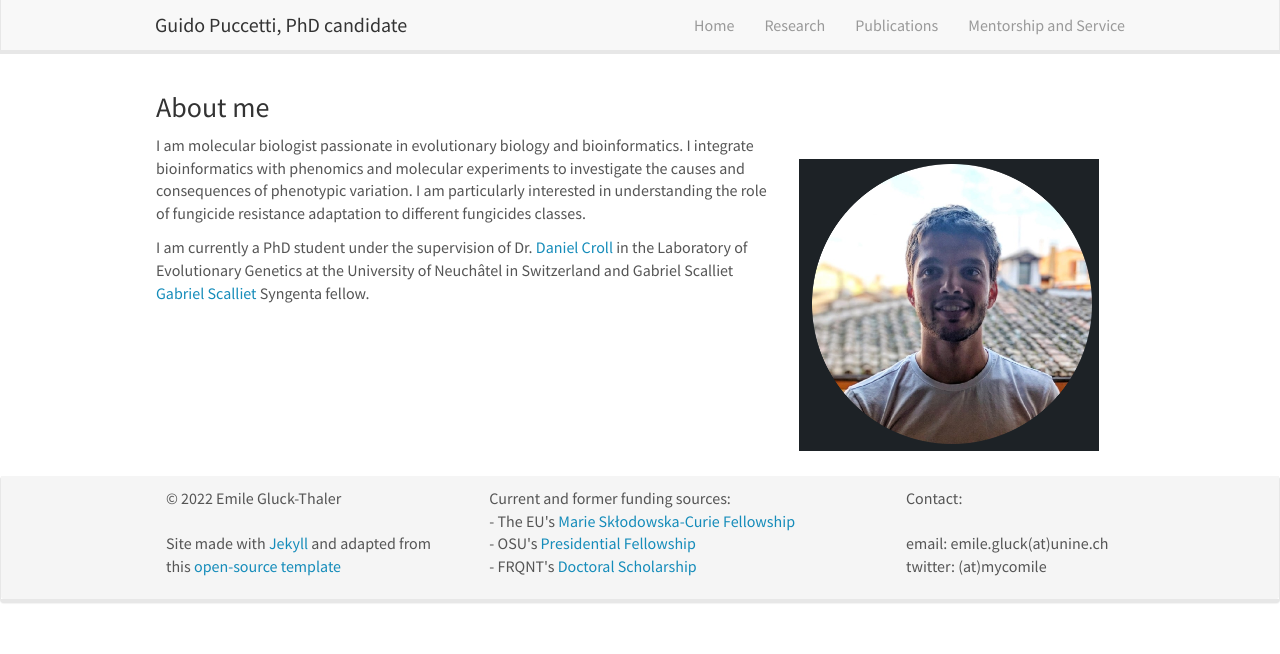
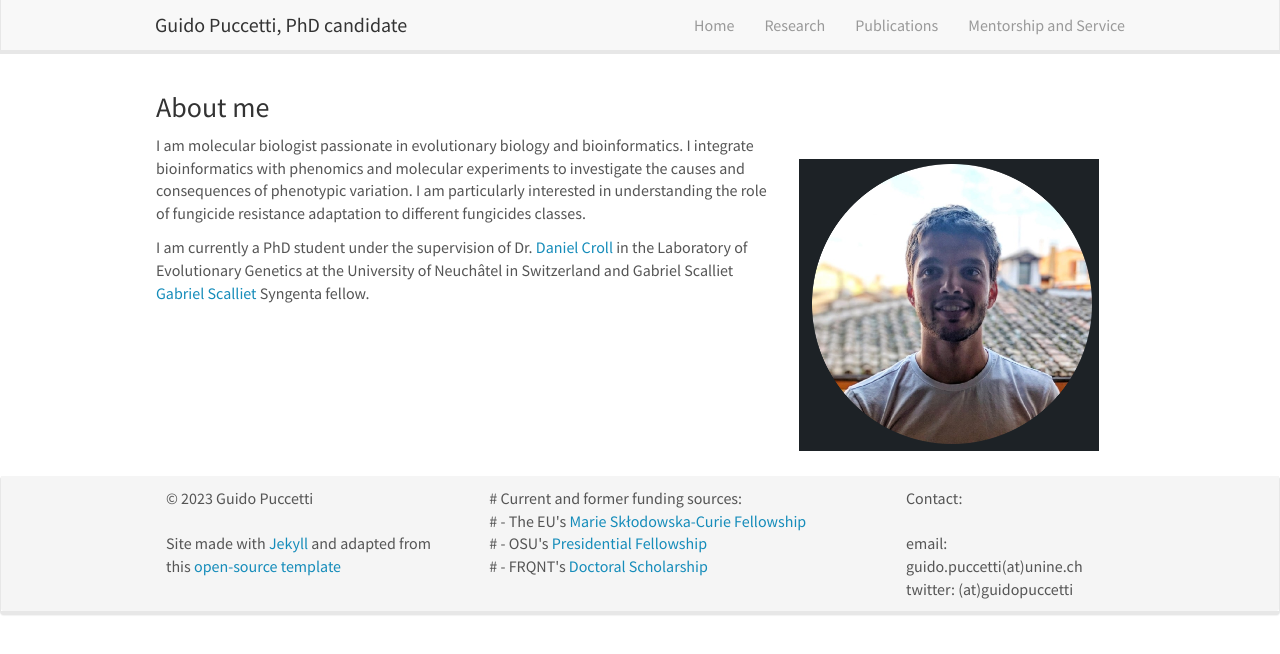
Before and after one commit to guidopuccetti/guidopuccetti.github.io, a Jekyll site: the page built from _pages/home.md, in a window 1280 px wide. Shown: the top 654 px of the page. Built offline with Jekyll 4.4.1, drawn with Linux system fonts in a browser that asks for light colours; nearby versions of some CDN libraries.

Commit message:
Update footer.html

```diff
--- a/_includes/footer.html
+++ b/_includes/footer.html
@@ -4,7 +4,7 @@
 	  <div class="row">
 		<div class="col-sm-4">
 
-		  <p>&copy 2022 Emile Gluck-Thaler <br />
+		  <p>&copy 2023 Guido Puccetti <br />
 		  <br />
 		  Site made with <a href="https://jekyllrb.com">Jekyll</a> and adapted from this <a href="http://www.allanlab.org/aboutwebsite.html">open-source template</a> </p>
 
@@ -14,16 +14,16 @@
 
 		</div>
 		<div class="col-sm-5">
-		  Current and former funding sources:<br />
-		  - The EU's <a href="https://ec.europa.eu/research/mariecurieactions/actions/individual-fellowships_en">Marie Skłodowska-Curie Fellowship </a> <br />
-		  - OSU's <a href="https://gradsch.osu.edu/pursuing-your-degree/graduate-fellows/presidential-fellowship">Presidential Fellowship</a> <br />
-		  - FRQNT's <a href="http://www.frqnt.gouv.qc.ca/en/bourses-et-subventions/consulter-les-programmes-remplir-une-demande/bourse/programs-of-scholarships-of-2supndsup-and-3suprdsup-cycles-pmx5tfyt1592833344678">Doctoral Scholarship</a> <br />
+		 # Current and former funding sources:<br />
+		 # - The EU's <a href="https://ec.europa.eu/research/mariecurieactions/actions/individual-fellowships_en">Marie Skłodowska-Curie Fellowship </a> <br />
+		 # - OSU's <a href="https://gradsch.osu.edu/pursuing-your-degree/graduate-fellows/presidential-fellowship">Presidential Fellowship</a> <br />
+		 # - FRQNT's <a href="http://www.frqnt.gouv.qc.ca/en/bourses-et-subventions/consulter-les-programmes-remplir-une-demande/bourse/programs-of-scholarships-of-2supndsup-and-3suprdsup-cycles-pmx5tfyt1592833344678">Doctoral Scholarship</a> <br />
 		</div>
 		<div class="col-sm-3">
 		  Contact:<br />
 		  <br />
-		  email: emile.gluck(at)unine.ch<br />
-		  twitter: (at)mycomile<br />
+		  email: guido.puccetti(at)unine.ch<br />
+		  twitter: (at)guidopuccetti<br />
 		</div>
 	  </div>
 	</div>
```
